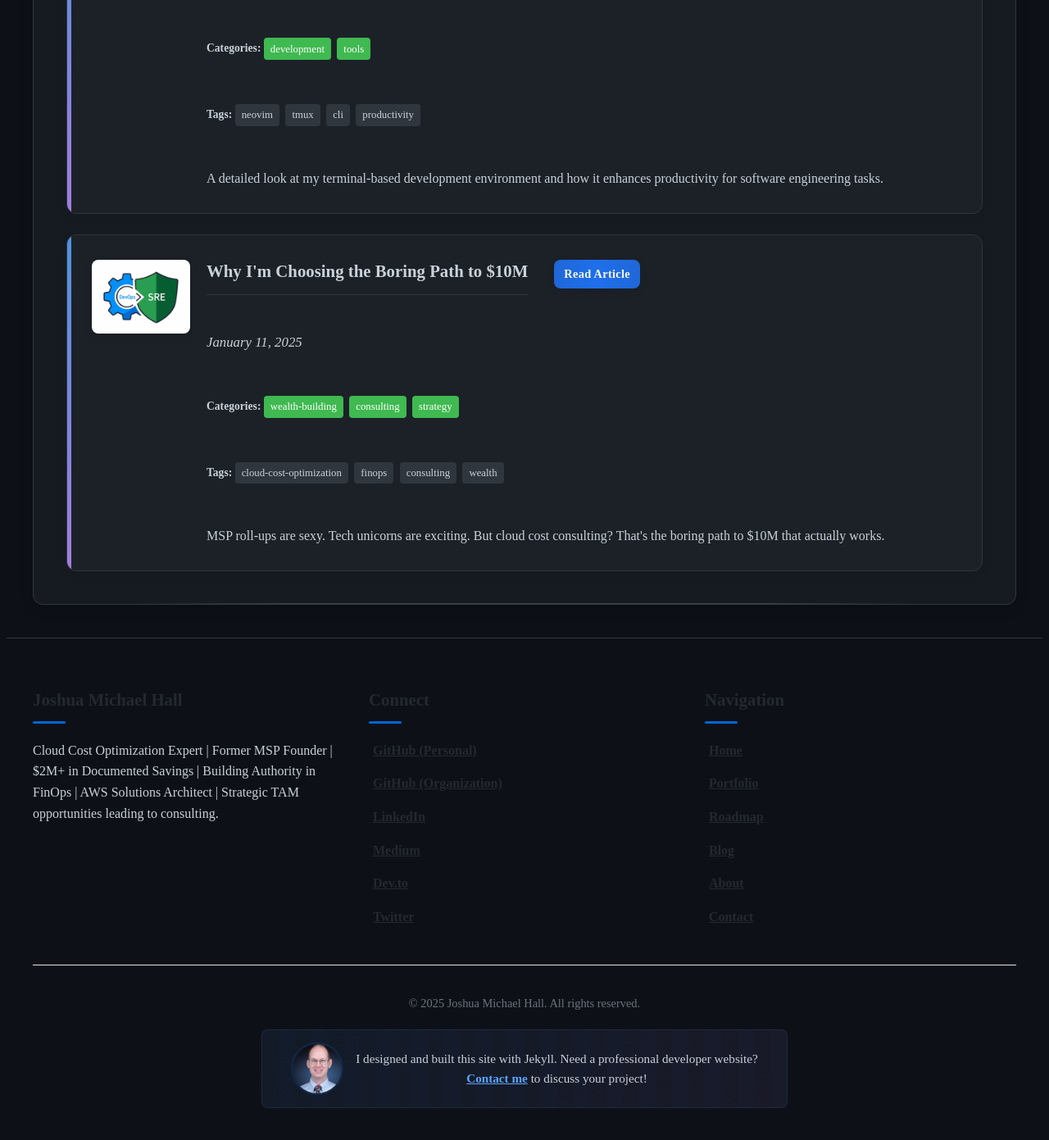
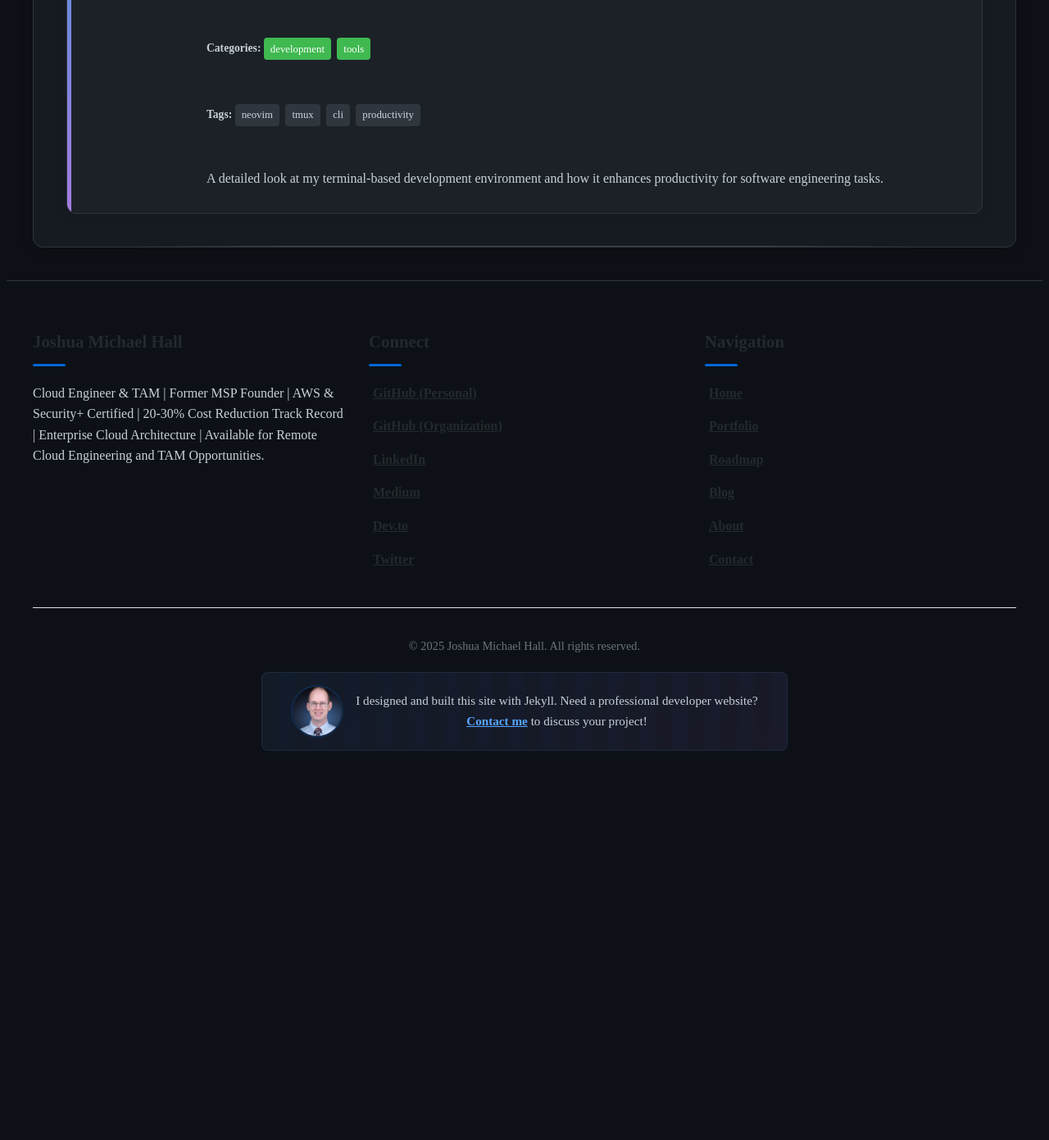
Before and after one commit to joshuamichaelhall/joshuamichaelhall.github.io, a Jekyll site: the page built from pages/blog.md, in a window 1280 px wide and 1400 px high, scrolled down 2047 px. Shown: the top 1391 px of the window at 82% size. Built offline with Jekyll 4.4.1, drawn with Linux system fonts in a browser that asks for light colours; nearby versions of some CDN libraries; after the commit the page ends 3011 px from its top, so only the background shows below that; some of the changed lines change nothing that is shown.

Commit message:
Remove wealth-building content from public website
- Remove wealth-building page
- Remove M blog post
- Update site description to focus on job opportunities
- Keep focus on TAM/Cloud Engineer roles

```diff
--- a/_config.yml
+++ b/_config.yml
@@ -2,9 +2,9 @@
 title: Joshua Michael Hall
 email: contact@joshuamichaelhall.com
 description: >-
-  Cloud Cost Optimization Expert | Former MSP Founder | $2M+ in Documented Savings |
-  Building Authority in FinOps | AWS Solutions Architect |
-  Strategic TAM opportunities leading to consulting.
+  Cloud Engineer & TAM | Former MSP Founder | AWS & Security+ Certified |
+  20-30% Cost Reduction Track Record | Enterprise Cloud Architecture |
+  Available for Remote Cloud Engineering and TAM Opportunities.
 baseurl: "" # the subpath of your site, e.g. /blog
 url: "https://joshuamichaelhall.com"
 twitter_username: JoshuaHallTech
--- a/_posts/2025-01-11-choosing-boring-path-to-10m.md
+++ /dev/null
@@ -1,159 +0,0 @@
----
-layout: post
-title: "Why I'm Choosing the Boring Path to $10M"
-date: 2025-01-11
-categories: [wealth-building, consulting, strategy]
-tags: [cloud-cost-optimization, finops, consulting, wealth]
-excerpt: "MSP roll-ups are sexy. Tech unicorns are exciting. But cloud cost consulting? That's the boring path to $10M that actually works."
----
-
-# Why I'm Choosing the Boring Path to $10M
-
-After analyzing every path to building significant wealth, I've made a decision that might surprise you: I'm choosing the most boring option available.
-
-Not MSP roll-ups (34% success rate).
-Not chasing equity in startups (15% success rate).
-But cloud cost optimization consulting (70%+ success rate).
-
-Here's why boring wins.
-
-## The $210 Billion Dollar Problem Nobody Talks About
-
-While everyone's chasing AI and Web3, there's $210 billion in wasted cloud spend growing 23% annually.
-
-Enterprise companies are hemorrhaging money on cloud services they don't need, configurations they don't understand, and architectures they haven't optimized.
-
-And they'll pay handsomely to fix it.
-
-## The Math That Changed Everything
-
-I ran the numbers on three paths to $10M:
-
-### Path 1: MSP Roll-Up Strategy
-- Requires $2-3M in capital (debt)
-- 65-75% failure rate
-- 24/7 operational headaches
-- If successful: $5-12M outcome
-
-### Path 2: Traditional Tech Career
-- Peak at $300-400K salary
-- Save aggressively for 15+ years
-- Hope for equity lottery ticket
-- Realistic outcome: $3-5M
-
-### Path 3: Cloud Cost Consulting
-- Start with expertise, not capital
-- 80%+ profit margins
-- No employees needed
-- Clear path to $2M+ annual revenue
-- **10-year outcome: $10M+ net worth**
-
-## The 90/10 Strategy
-
-I'm committing 90% of my focus to building a cloud cost consulting empire, with 10% reserved for opportunistic additions:
-
-**The 90%:**
-- Remote TAM role for foundation ($150K+)
-- Live in Lancaster, PA (save $30K/year vs Dallas)
-- Build authority while employed
-- Launch consulting at $500K year 1
-- Scale to $2M+ by year 5
-
-**The 10%:**
-- One strategic MSP acquisition (cash only)
-- Select real estate investments
-- Angel investing in cloud tools
-
-## Why Geographic Arbitrage Matters
-
-Living in Lancaster while earning Dallas wages isn't just about saving money - it's about building wealth efficiently:
-
-- Monthly savings: $2,600
-- Annual advantage: $31,200
-- 10-year compound: $430,000+
-
-That's nearly half a million dollars from one decision.
-
-## The Boring Business Advantage
-
-Cloud cost optimization is boring because:
-- No sexy marketing needed
-- No venture capital required
-- No scaling drama
-- No employee headaches
-- Just expertise solving expensive problems
-
-But boring means:
-- Predictable revenue
-- High margins (80%+)
-- Recession-proof demand
-- Enterprise budgets
-- Compound expertise value
-
-## My 10-Year Wealth Building Timeline
-
-**Years 1-2**: Foundation
-- TAM role + aggressive learning
-- 50 articles published
-- Save $150K+
-- Build 1,000 person email list
-
-**Years 3-4**: Authority
-- Launch consulting practice
-- First $500K revenue year
-- Speaking at major events
-- 5,000 email subscribers
-
-**Years 5-6**: Scale
-- $1M+ consulting revenue
-- Buy small MSP with cash
-- First real estate investments
-- Multiple income streams
-
-**Years 7-10**: Empire
-- $2M+ annual revenue
-- 85%+ profit margins
-- Strategic investments
-- $10M+ net worth achieved
-
-## The Mindset Shift Required
-
-Success requires embracing:
-- Boring over exciting
-- Profit over revenue
-- Freedom over status
-- Wealth over income
-- Systems over hustle
-
-## Why This Actually Works
-
-1. **The expertise compounds** - Every client makes you more valuable
-2. **The margins are unbeatable** - 80%+ profit vs 15-25% in MSPs
-3. **The demand is permanent** - Cloud waste grows with cloud adoption
-4. **The competition is weak** - Big firms overcharge, small firms underdeliver
-5. **The lifestyle is sustainable** - Work from anywhere, no employees
-
-## Your Wealth Building Takeaways
-
-1. **Find a boring problem** that costs companies millions
-2. **Become the expert** through deliberate practice
-3. **Live below your means** in a low-cost location
-4. **Build authority** before you need it
-5. **Focus on profit**, not revenue
-6. **Avoid debt** at all costs
-7. **Think decades**, not years
-
-## The Bottom Line
-
-While others chase shiny objects, I'll be building wealth solving the expensive, boring problem of cloud waste.
-
-In 10 years, they'll still be chasing.
-I'll be free.
-
-Want to follow the journey? I'm documenting every step of building a $10M net worth through cloud consulting.
-
-Connect with me on [LinkedIn](https://linkedin.com/in/joshuamichaelhall) or subscribe to my [monthly updates](/newsletter).
-
-The boring path to wealth starts with one decision: choosing profit over prestige.
-
-What boring problem could you solve for millions?
--- a/pages/wealth-building.md
+++ /dev/null
@@ -1,123 +0,0 @@
----
-layout: page
-title: Building Wealth Through Cloud Expertise
-permalink: /wealth-building/
----
-
-# The $10M Journey: From TAM to Cloud Cost Consulting Empire
-
-## Current Phase: Foundation Building
-
-I'm executing a strategic 10-year plan to build $10M in net worth through cloud cost optimization consulting. This page documents the journey and shares lessons learned.
-
-## The Strategy
-
-### 90/10 Approach
-- **90% Focus**: Building a premium cloud cost consulting practice
-- **10% Opportunistic**: Strategic investments and acquisitions
-
-### Why Cloud Cost Optimization?
-- **$210B wasted annually** in cloud spend globally
-- **35% average waste** in enterprise cloud environments
-- **Growing 23% yearly** as cloud adoption accelerates
-- **Recession-proof**: Companies need optimization in all economies
-
-## The Path
-
-### Phase 1: TAM Foundation (Current)
-- Landing $150K+ remote TAM role
-- Building expertise at enterprise scale
-- Living in Lancaster, PA (geographic arbitrage)
-- Saving 60%+ of gross income
-
-### Phase 2: Authority Building (Months 1-24)
-- Publishing weekly on cloud economics
-- Speaking at industry events
-- Building email list of decision makers
-- Developing proprietary frameworks
-
-### Phase 3: Consulting Launch (Year 2-3)
-- Transition to full-time consulting
-- Target $500K revenue Year 1
-- Scale to $1M+ by Year 3
-- Maintain 80%+ profit margins
-
-### Phase 4: Empire Building (Years 4-10)
-- $2M+ annual consulting revenue
-- Strategic MSP acquisition (cash only)
-- Digital product portfolio
-- Real estate investments
-
-## Live Progress Tracking
-
-### Current Status
-- **Phase**: Job search for TAM role
-- **Savings Rate**: Targeting 60%+
-- **Content Published**: [Starting]
-- **Email List**: [Building]
-- **Authority Score**: [Establishing]
-
-### Key Metrics
-- **Monthly Savings**: $[Target: 8K+]
-- **LinkedIn Followers**: [Growing]
-- **Speaking Engagements**: [Scheduled]
-- **Consulting Pipeline**: [Building]
-
-## Lessons Learned
-
-### On Wealth Building
-1. **Boring businesses build wealth** - Cloud cost optimization isn't sexy, but it's profitable
-2. **Geography matters** - Lancaster living saves $30K+/year
-3. **High margins beat high revenue** - 80% margins on $1M beats 20% on $5M
-4. **Authority compounds** - Every article builds future value
-
-### On Career Strategy
-1. **TAM roles are paid education** - Learn enterprise sales on someone else's dime
-2. **Remote-first or nothing** - Geographic arbitrage requires flexibility
-3. **Build while employed** - Side authority building accelerates timeline
-4. **Network strategically** - Quality over quantity
-
-## Resources I'm Using
-
-### Books That Matter
-- "Million Dollar Consulting" - Alan Weiss
-- "Value-Based Fees" - Alan Weiss
-- "The Millionaire Next Door" - Stanley
-- "FinOps" - O'Reilly
-
-### Communities
-- FinOps Foundation
-- AWS Houston User Group
-- Cloud Economics Forum
-- Solo Consultant Network
-
-## Follow the Journey
-
-### Content Schedule
-- **Tuesdays**: LinkedIn article on cloud economics
-- **Thursdays**: Tool or framework release
-- **Monthly**: Detailed progress report
-
-### Connect With Me
-- **LinkedIn**: Weekly insights on cloud cost optimization
-- **GitHub**: Free tools and frameworks
-- **Email**: Monthly newsletter for executives
-
-## The Philosophy
-
-"Build boring businesses that solve expensive problems for rich companies."
-
-Cloud waste is a $210B problem growing 23% annually. I'm building the expertise and authority to capture my share.
-
-Not through VC-funded growth or employee scaling, but through high-margin expertise that compounds.
-
-## Want to Follow Along?
-
-I'm documenting every step of building a $10M net worth through cloud consulting. No fluff, just real numbers and honest lessons.
-
-[Subscribe to monthly updates](/newsletter) or [connect on LinkedIn](https://linkedin.com/in/joshuamichaelhall) for weekly insights.
-
----
-
-*Last updated: January 2025*
-*Next milestone: TAM role secured*
```
